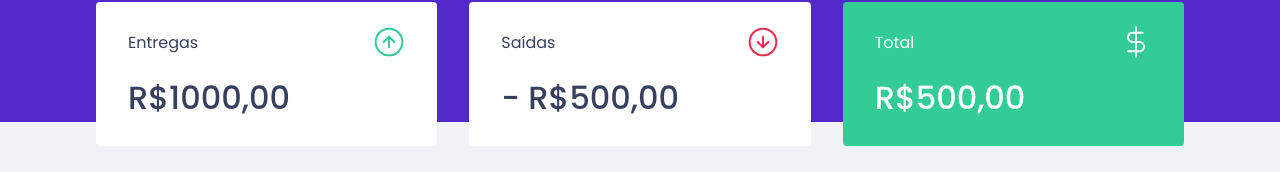
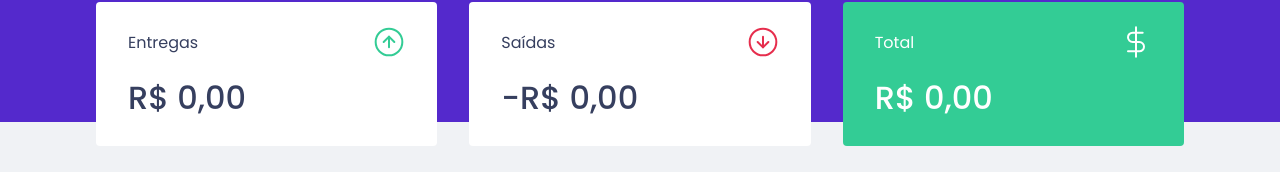
Before and after one commit to Brun0-marinh0/MyMoney, a React (Create React App) app: page / in a window 1280 px wide. Shown: the part 150-322 px from the top of the page. Built offline with nearby package versions, Linux system fonts and the light colour scheme; no server answers; what miragejs would draw is missing.

Commit message:
calculando resumo

```diff
--- a/src/components/Summary/index.tsx
+++ b/src/components/Summary/index.tsx
@@ -8,7 +8,22 @@
 
 export function Summary(){
     const { transactions } = useContext(TransactionsContext)
-    console.log(transactions)
+
+    const summary = transactions.reduce((acc, transaction) => {
+        if(transaction.type == 'deposit'){
+            acc.deposits +=transaction.amount
+            acc.total += transaction.amount
+        }else{
+            acc.withdraws += transaction.amount
+            acc.total -= transaction.amount
+        }
+
+        return acc;
+    },{
+        deposits: 0,
+        withdraws:0,
+        total:0
+    })
 
     return(
         <Container>
@@ -17,7 +32,12 @@
                     <p>Entregas</p>
                     <img src={incomeImg} alt="Entradas" />
                 </header>
-                <strong>R$1000,00</strong>
+                <strong>
+                    {new Intl.NumberFormat('pt-BR', {
+                        style: 'currency',
+                        currency: 'BRL'
+                    }).format(summary.deposits)}
+                </strong>
             </div>
 
             <div>
@@ -25,7 +45,12 @@
                     <p>Saídas</p>
                     <img src={outcomeImg} alt="Saídas" />
                 </header>
-                <strong> - R$500,00</strong>
+                <strong> -
+                    {new Intl.NumberFormat('pt-BR', {
+                        style: 'currency',
+                        currency: 'BRL'
+                    }).format(summary.withdraws)}
+                </strong>
             </div>
 
             <div className="highlight-background">
@@ -33,7 +58,12 @@
                     <p>Total</p>
                     <img src={totalImg} alt="Total" />
                 </header>
-                <strong>R$500,00</strong>
+                <strong>
+                    {new Intl.NumberFormat('pt-BR', {
+                        style: 'currency',
+                        currency: 'BRL'
+                    }).format(summary.total)}
+                </strong>
             </div>
         </Container>
     )
--- a/src/components/TransactionsTable/index.tsx
+++ b/src/components/TransactionsTable/index.tsx
@@ -18,7 +18,6 @@
                 </thead>
                 <tbody>
                     {transactions.map(transaction => (
-
                         <tr key={transaction.id}>
                             <td>{transaction.title}</td>
                             <td className={transaction.type}>
```
